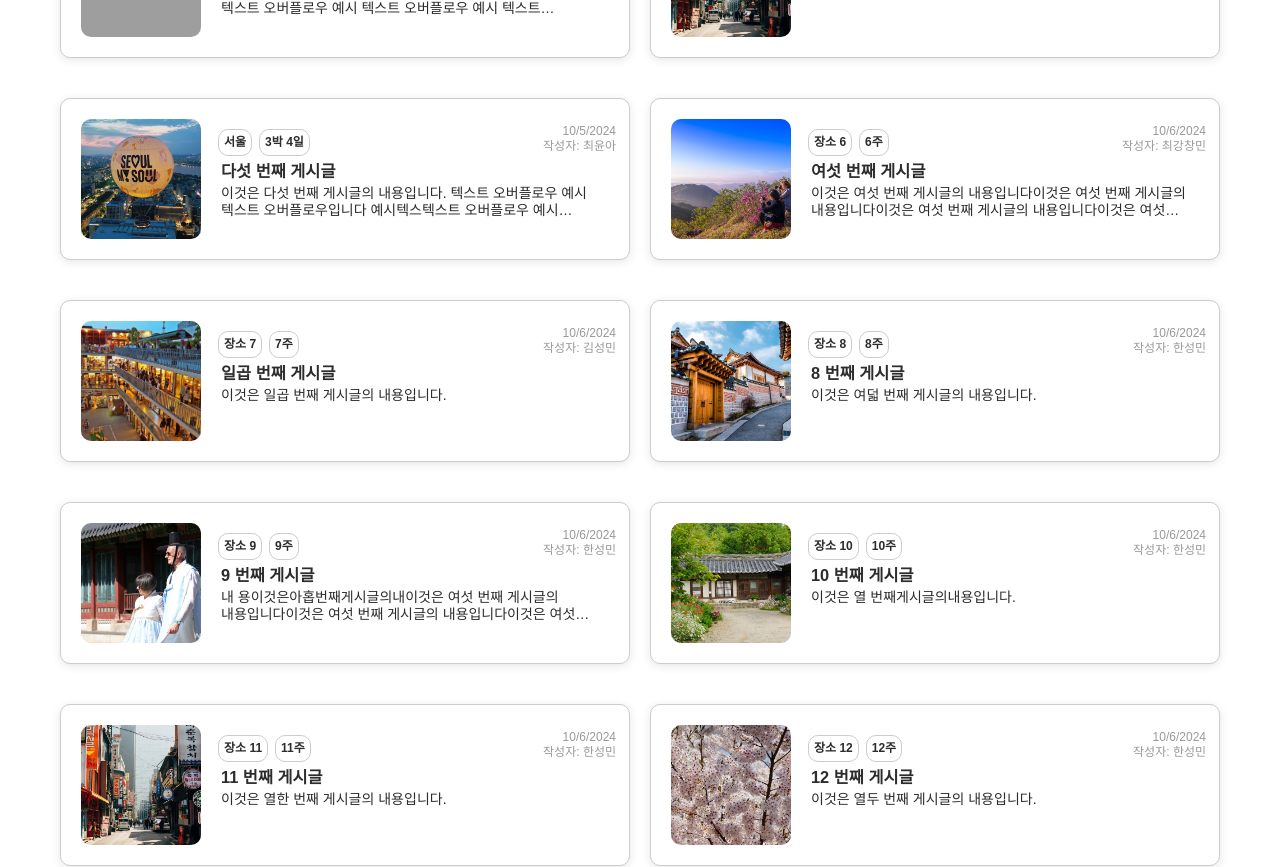
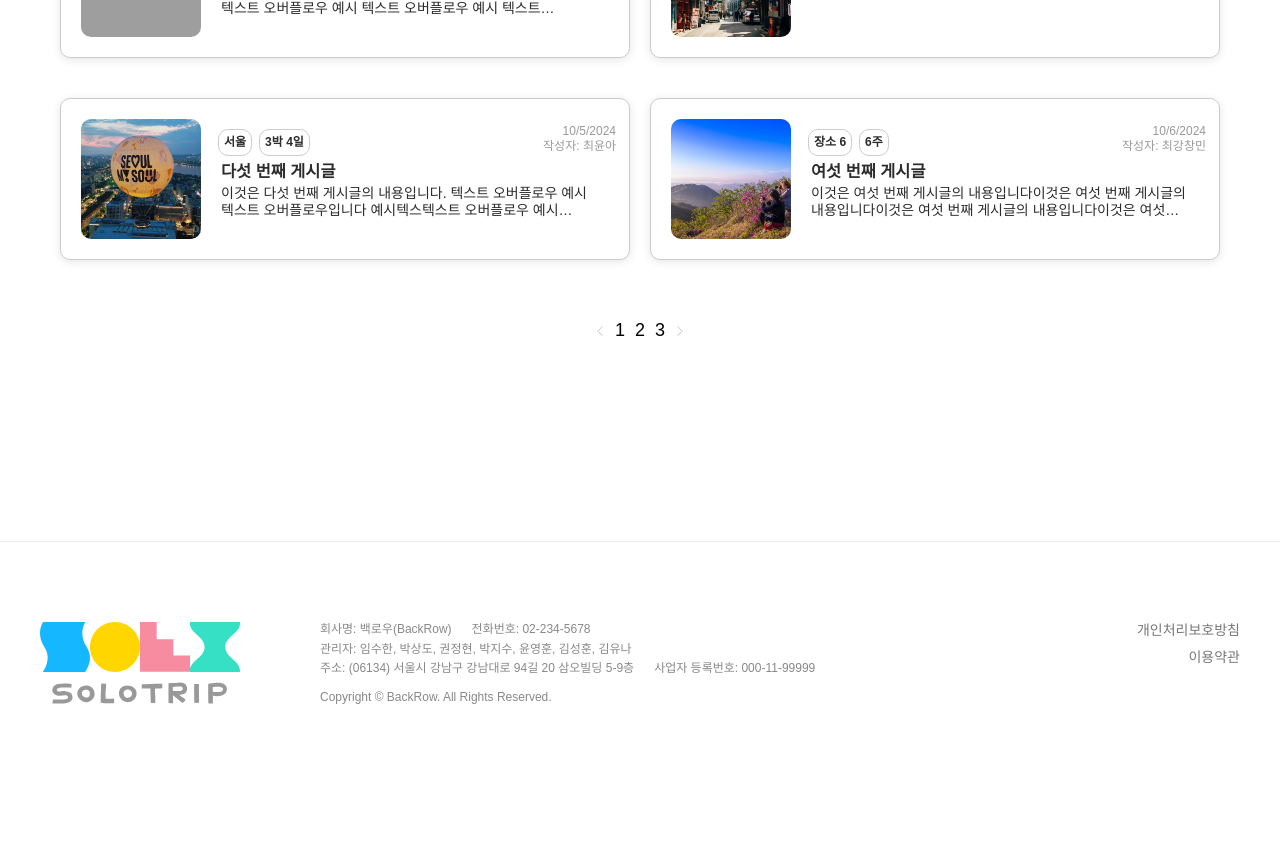
Before and after one commit to Backrow-NCP/solt-frontend, a React (Create React App) app: page /board/list in a window 1280 px wide. Shown: the part 1026-1893 px from the top of the page. After the commit the page ends 1811 px from the top, so only its background shows below. Built offline with nearby package versions, Linux system fonts and the light colour scheme; grey boxes are pictures that could not be loaded; a web font is replaced by a local one.

Commit message:
일반 게시글 6개씩 렌더링

```diff
--- a/src/components/Board/BoardList.jsx
+++ b/src/components/Board/BoardList.jsx
@@ -1,4 +1,3 @@
-
 import React, { useEffect, useState } from 'react';
 import axios from 'axios';
 import { BoardContainer } from '../../styles/board/boardList';
@@ -27,9 +26,14 @@ const BoardList = () => {
     };
 
     fetchData();
-  }, [currentPage, itemsPerPage]); // currentPage와 itemsPerPage 변경 시 fetchData 호출
+  }, [currentPage]); // currentPage 변경 시 fetchData 호출
 
   const totalPages = Math.ceil(items.length / itemsPerPage);
+
+  // 현재 페이지에 해당하는 게시글만 slice로 추출
+  const indexOfLastItem = currentPage * itemsPerPage;
+  const indexOfFirstItem = indexOfLastItem - itemsPerPage;
+  const currentItems = items.slice(indexOfFirstItem, indexOfLastItem);
 
   if (!Array.isArray(items) || items.length === 0) {
     return (
@@ -42,7 +46,7 @@ const BoardList = () => {
   return (
     <>
       <BoardContainer>
-        {items.map(item => (
+        {currentItems.map(item => (
           <BoardItem
             key={item.boardId}
             item={item}
```
